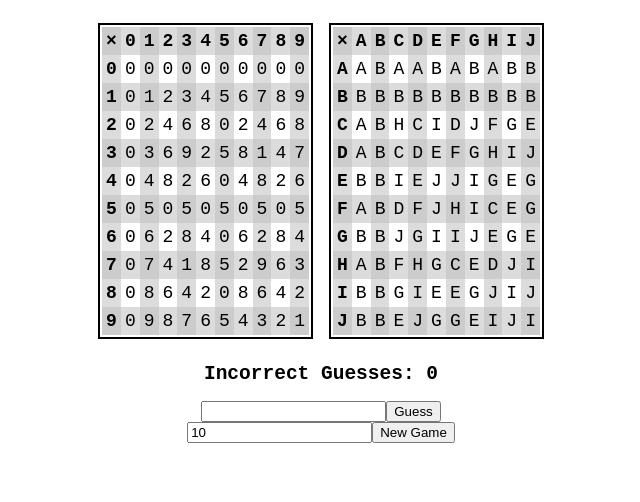
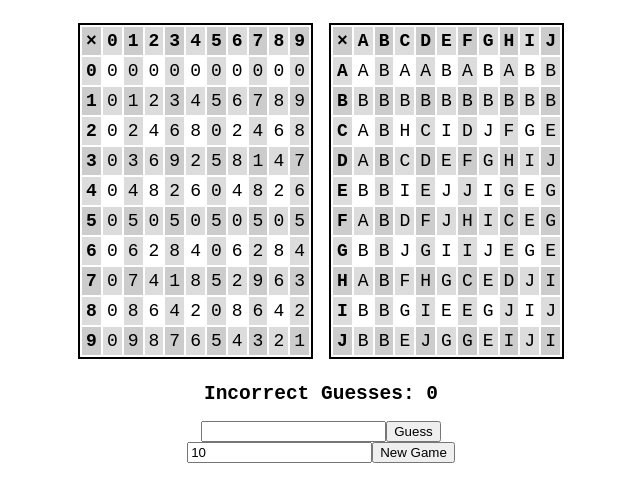
Before and after one commit to MayMoonsley/alien-modulus, a plain HTML site: page index.html in a window 1280 px wide. Shown: the part 50-552 px from the top of the page, without its empty margins (319-959 px from the left). Drawn offline with Linux system fonts and the light colour scheme.

Commit message:
Fix table column alignment issue

```diff
--- a/styles.css
+++ b/styles.css
@@ -28,7 +28,3 @@ table tr:nth-child(2n + 1) *, table tr *:nth-child(2n + 1) {
 table td, table th {
     padding: 4px;
 }
-
-table tr {
-    display: flex;
-}
```
